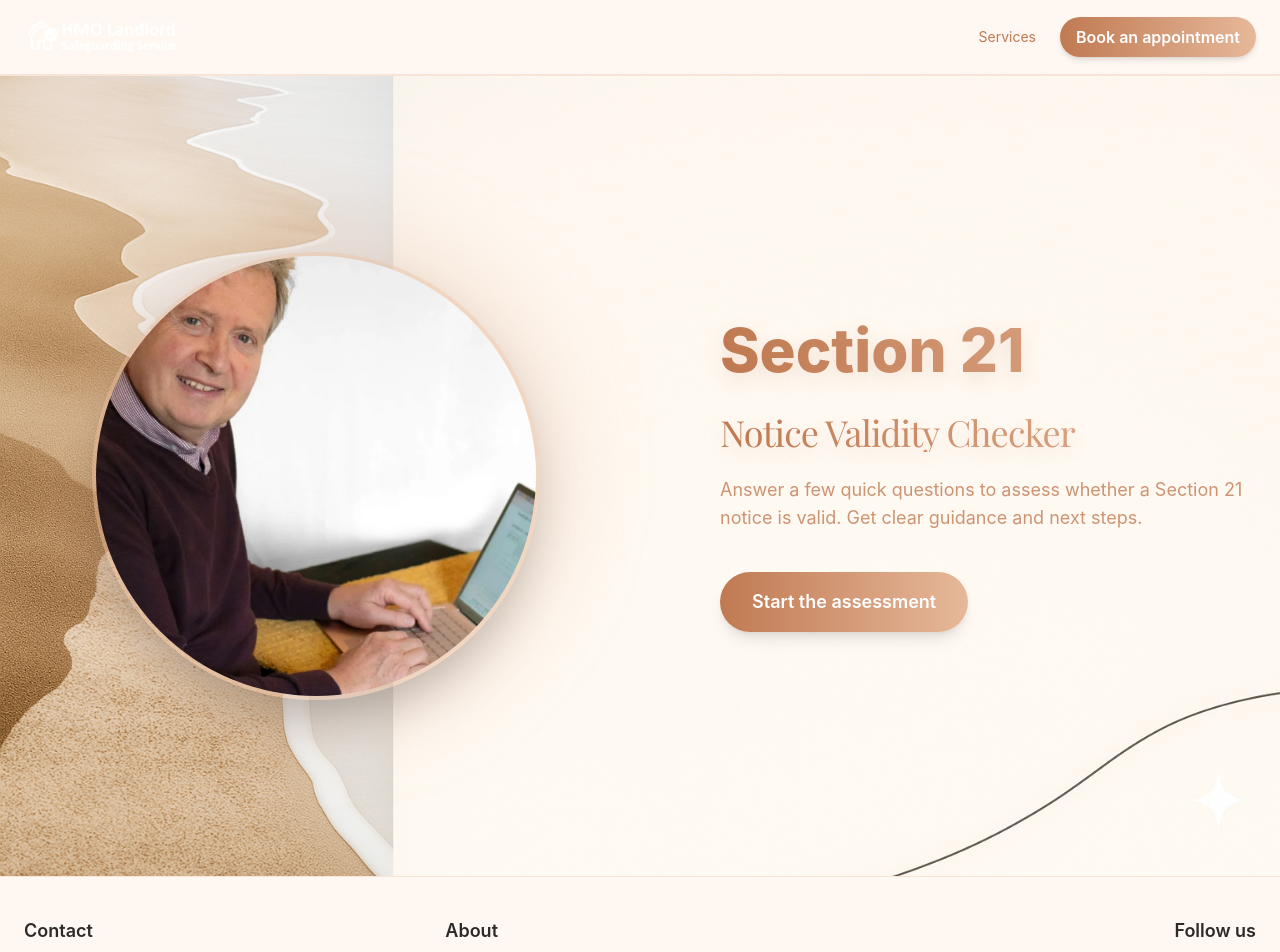
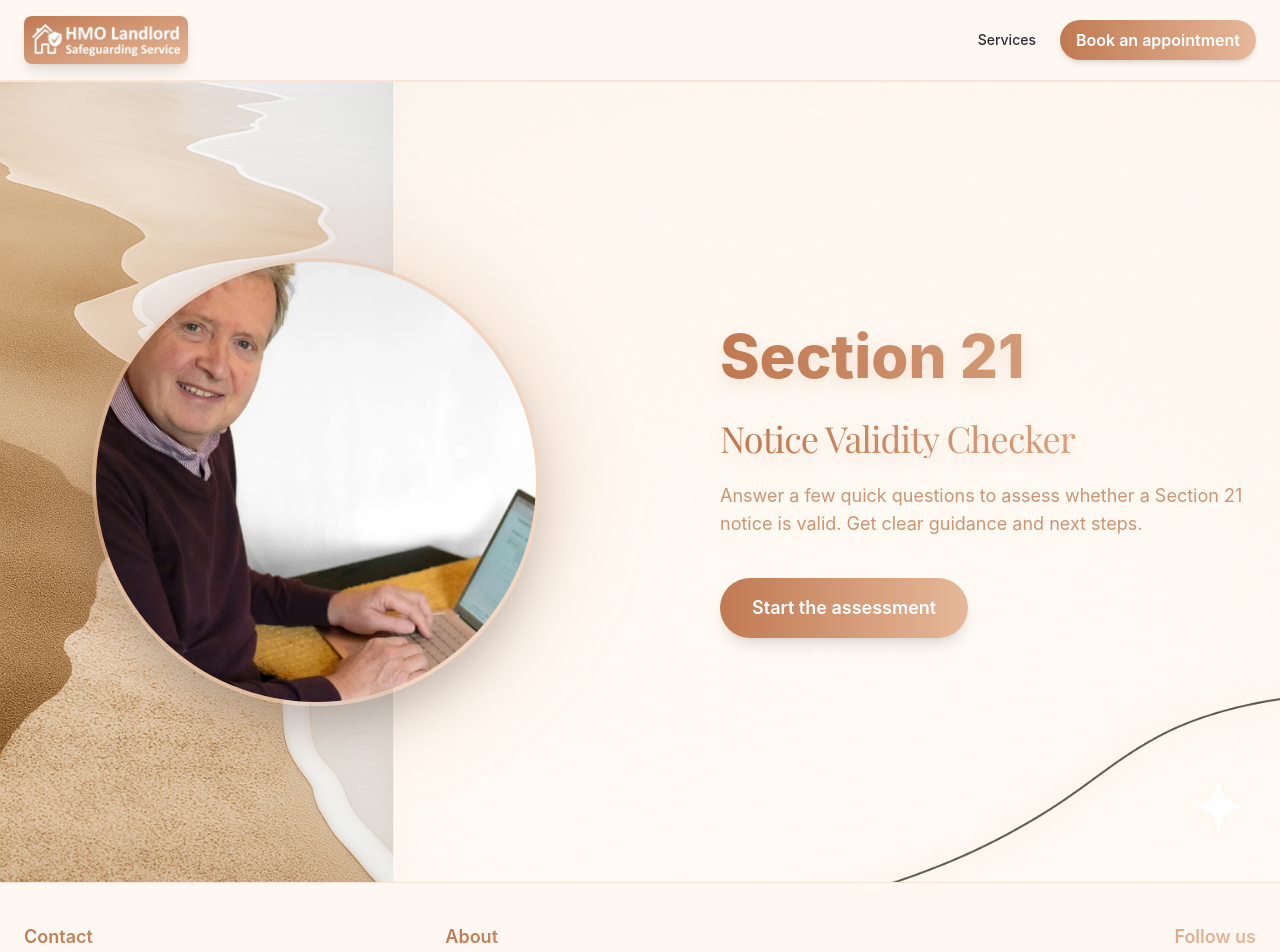
Before and after one commit to nelcostaa/Section21Validation, a React (Vite) app: page / in a window 1280 px wide. Shown: the top 952 px of the page. Built offline with nearby package versions, Linux system fonts and the light colour scheme.

Commit message:
fix: harmonize Navbar and Footer styles for consistent header/footer theme

```diff
--- a/src/components/Footer.jsx
+++ b/src/components/Footer.jsx
@@ -6,19 +6,19 @@ export default function Footer() {
       <div className="container mx-auto px-6 py-10">
         <div className="grid grid-cols-1 md:grid-cols-3 gap-8">
           <div>
-            <h3 className="text-lg font-semibold mb-3">Contact</h3>
-            <p className="text-sm">Email: <a href="mailto:info@example.com" className="text-orange-accent-dark hover:text-orange-accent-light transition-colors">info@example.com</a></p>
-            <p className="text-sm">Phone: <a href="tel:+441234567890" className="text-orange-accent-dark hover:text-orange-accent-light transition-colors">+44 1234 567890</a></p>
-            <p className="text-sm mt-2">Address: 123 Example St, London</p>
+            <h3 className="text-lg font-semibold mb-3 text-simple-dark bg-gradient-to-r from-orange-accent-dark to-orange-accent-light bg-clip-text text-transparent">Contact</h3>
+            <p className="text-sm text-simple-dark">Email: <a href="mailto:info@example.com" className="text-orange-accent-dark hover:text-orange-accent-light transition-colors">info@example.com</a></p>
+            <p className="text-sm text-simple-dark">Phone: <a href="tel:+441234567890" className="text-orange-accent-dark hover:text-orange-accent-light transition-colors">+44 1234 567890</a></p>
+            <p className="text-sm text-simple-dark mt-2">Address: 123 Example St, London</p>
           </div>
 
           <div>
-            <h3 className="text-lg font-semibold mb-3">About</h3>
+            <h3 className="text-lg font-semibold mb-3 text-simple-dark bg-gradient-to-r from-orange-accent-dark to-orange-accent-light bg-clip-text text-transparent">About</h3>
             <p className="text-sm text-simple-dark">Placeholder text about the HMO Landlord Safeguarding Service. Replace with real copy.</p>
           </div>
 
           <div className="md:text-right">
-            <h3 className="text-lg font-semibold mb-3">Follow us</h3>
+            <h3 className="text-lg font-semibold mb-3 text-simple-dark bg-gradient-to-r from-orange-accent-dark to-orange-accent-light bg-clip-text text-transparent md:text-right">Follow us</h3>
             <div className="flex items-center gap-4 mt-2 md:justify-end">
               {/* Social icon placeholders - replace hrefs with real profiles */}
               <a href="#" aria-label="Twitter" className="text-orange-accent-dark hover:text-orange-accent-light transition-colors" title="Twitter">
--- a/src/components/Navbar.jsx
+++ b/src/components/Navbar.jsx
@@ -3,18 +3,22 @@ import React from 'react'
 export default function Navbar() {
   return (
     <>
-      <nav style={{ backgroundColor: '#fff8f2' }}>
+      <nav className="text-simple-dark" style={{ backgroundColor: '#fff8f2' }}>
         <div className="container mx-auto px-6 py-4 flex justify-between items-center">
           {/* Use public asset at /site_logo.png — place your @site_logo.png at public/site_logo.png */}
           <div className="flex items-center">
-            <a href="/" aria-label="Home">
-            <span className="inline-flex items-center justify-center rounded p-1">
-                <img src="./site_logo.png" alt="HMO Landlord Safeguarding Service" className="h-8" />
+            <a href="/" aria-label="Home" className="group">
+            <span className="inline-flex items-center justify-center rounded-lg p-2 bg-gradient-to-br from-orange-accent-dark to-orange-accent-light animate-pulse-glow hover:animate-gentle-bounce transition-all duration-300 hover:scale-110 hover:rotate-2 shadow-lg hover:shadow-xl">
+                <img
+                  src="./site_logo.png"
+                  alt="HMO Landlord Safeguarding Service"
+                  className="h-8 transition-transform duration-300 group-hover:scale-105"
+                />
               </span>
             </a>
           </div>
           <div className="flex items-center gap-6">
-            <a href="#" className="text-sm text-orange-accent-dark hover:text-orange-accent-light transition-colors">
+            <a href="#" className="text-sm font-medium text-simple-dark hover:text-orange-accent-dark transition-colors">
               Services
             </a>
             <a
```
